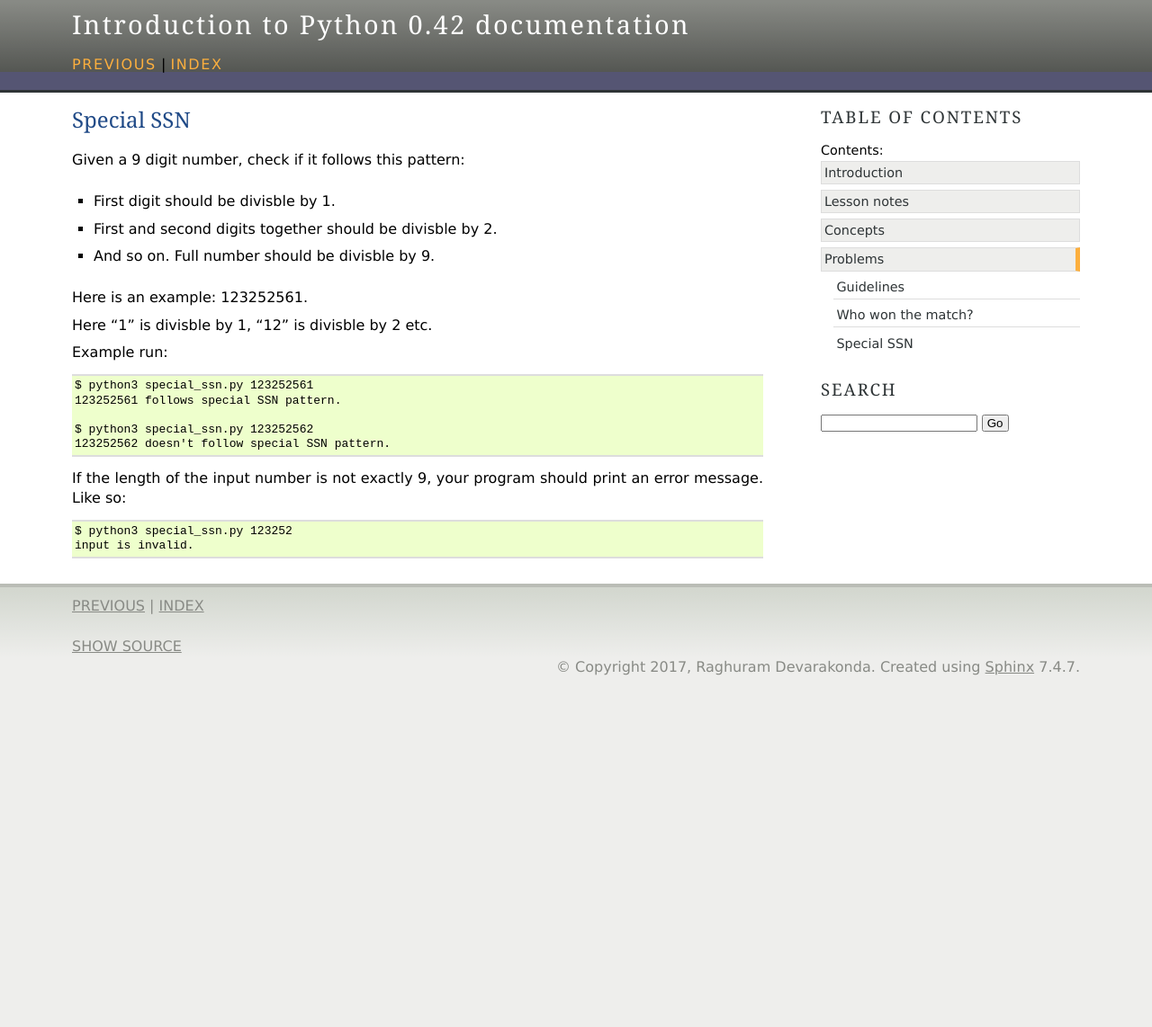
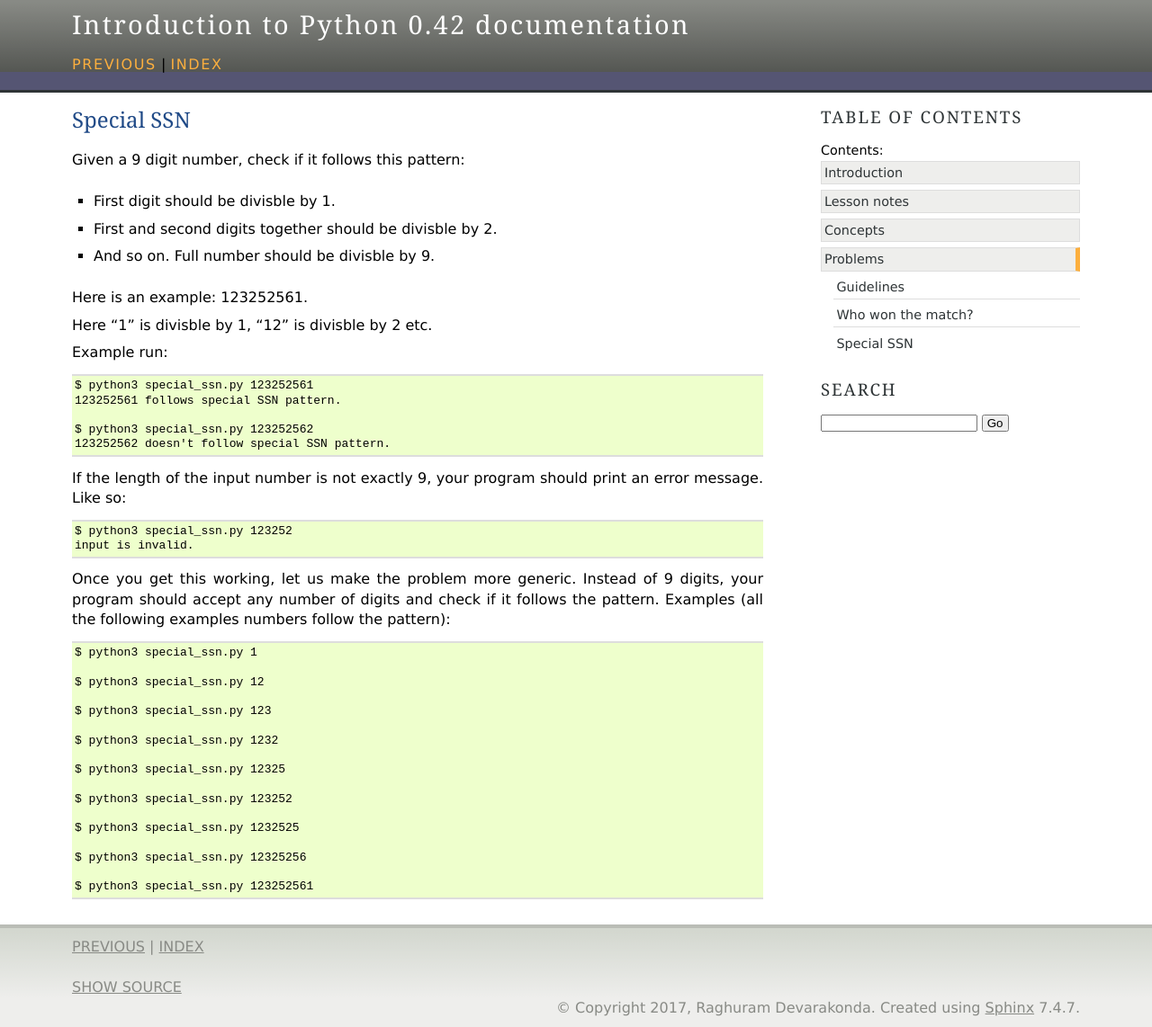
Before and after one commit to draghuram/pythonintro, a Sphinx documentation site: the page built from doc/source/problems/special_ssn.rst, in a window 1280 px wide. Shown: the whole page at 90% size. Built offline with Sphinx 7.4.7, drawn with Linux system fonts in a browser that asks for light colours; before the commit the page ends 900 px from its top, so only the background shows below that.

Commit message:
Updating a problem..

```diff
--- a/doc/source/problems/special_ssn.rst
+++ b/doc/source/problems/special_ssn.rst
@@ -26,3 +26,26 @@ should print an error message. Like so::
 
     $ python3 special_ssn.py 123252
     input is invalid.
+
+Once you get this working, let us make the problem more
+generic. Instead of 9 digits, your program should accept any number of
+digits and check if it follows the pattern. Examples (all the
+following examples numbers follow the pattern)::
+
+    $ python3 special_ssn.py 1
+
+    $ python3 special_ssn.py 12
+
+    $ python3 special_ssn.py 123
+
+    $ python3 special_ssn.py 1232
+
+    $ python3 special_ssn.py 12325
+
+    $ python3 special_ssn.py 123252
+
+    $ python3 special_ssn.py 1232525
+
+    $ python3 special_ssn.py 12325256
+
+    $ python3 special_ssn.py 123252561
```
